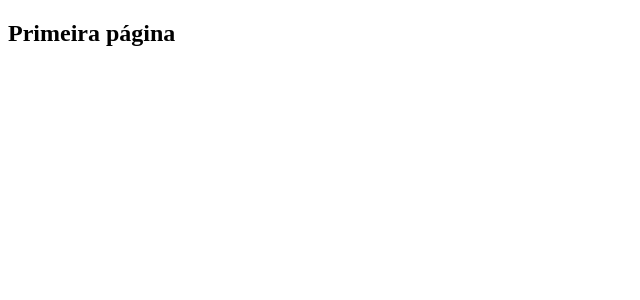
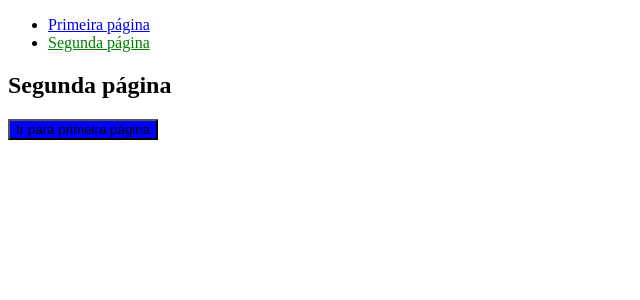
Before and after one commit to saavedra-desenvolvedor/fundamentos-angular-roteamento, an Angular app: page /segunda-pagina in a window 1280 px wide. Before the commit this address led to /. Shown: the top 300 px of the page, without its empty margins (0-640 px from the left). Built offline with nearby package versions, Linux system fonts and the light colour scheme.

Commit message:
roteamento entre paginas

```diff
--- a/src/app/app-routing.module.ts
+++ b/src/app/app-routing.module.ts
@@ -1,9 +1,11 @@
 import { NgModule } from '@angular/core';
 import { RouterModule, Routes } from '@angular/router';
 import { PrimeiraPaginaComponent } from './primeira-pagina/primeira-pagina.component';
+import { SegundaPaginaComponent } from './segunda-pagina/segunda-pagina.component';
 
 const routes: Routes = [
   { path: 'primeira-pagina', component: PrimeiraPaginaComponent },
+  { path: 'segunda-pagina', component: SegundaPaginaComponent },
 ];
 
 @NgModule({
--- a/src/app/app.component.html
+++ b/src/app/app.component.html
@@ -1,2 +1,9 @@
+<nav>
+  <ul>
+    <li><a routerLink="primeira-pagina">Primeira página</a></li>
+    <li>
+      <a routerLink="segunda-pagina" style="color:green">Segunda página </a>
+    </li>
+  </ul>
+</nav>
 <router-outlet></router-outlet>
-<app-primeira-pagina></app-primeira-pagina>
--- a/src/app/primeira-pagina/primeira-pagina.component.html
+++ b/src/app/primeira-pagina/primeira-pagina.component.html
@@ -1 +1,4 @@
 <h2>Primeira página</h2>
+<button type="button" (click)="moverParaSegundaPagina()" style="background:red">
+  Ir para segunda página
+</button>
--- a/src/app/primeira-pagina/primeira-pagina.component.ts
+++ b/src/app/primeira-pagina/primeira-pagina.component.ts
@@ -1,15 +1,18 @@
-import { Component, OnInit } from '@angular/core';
+import { Component } from '@angular/core';
+import { Router } from '@angular/router';
 
 @Component({
   selector: 'app-primeira-pagina',
   templateUrl: './primeira-pagina.component.html',
   styleUrls: ['./primeira-pagina.component.css']
 })
-export class PrimeiraPaginaComponent implements OnInit {
+export class PrimeiraPaginaComponent  {
 
-  constructor() { }
-
-  ngOnInit() {
+  constructor(
+    private router: Router
+  ) { }
+  moverParaSegundaPagina() {
+    this.router.navigate(['segunda-pagina'])
   }
 
 }
--- /dev/null
+++ b/src/app/segunda-pagina/segunda-pagina.component.html
@@ -0,0 +1,8 @@
+<h2>Segunda página</h2>
+<button
+  type="button"
+  (click)="moverParaPrimeiraPagina()"
+  style="background:blue"
+>
+  Ir para primeira página
+</button>
--- /dev/null
+++ b/src/app/segunda-pagina/segunda-pagina.component.ts
@@ -0,0 +1,14 @@
+import { Component } from '@angular/core';
+import { Router } from '@angular/router';
+
+@Component({
+  selector: 'app-segunda-pagina',
+  templateUrl: './segunda-pagina.component.html',
+  styleUrls: ['./segunda-pagina.component.css'],
+})
+export class SegundaPaginaComponent {
+  constructor(private router: Router) {}
+  moverParaPrimeiraPagina() {
+    this.router.navigate(['primeira-pagina']);
+  }
+}
```
Also changed, not shown: src/app/app.module.ts (+3 -5 lines), src/app/segunda-pagina/segunda-pagina.component.css (added).
